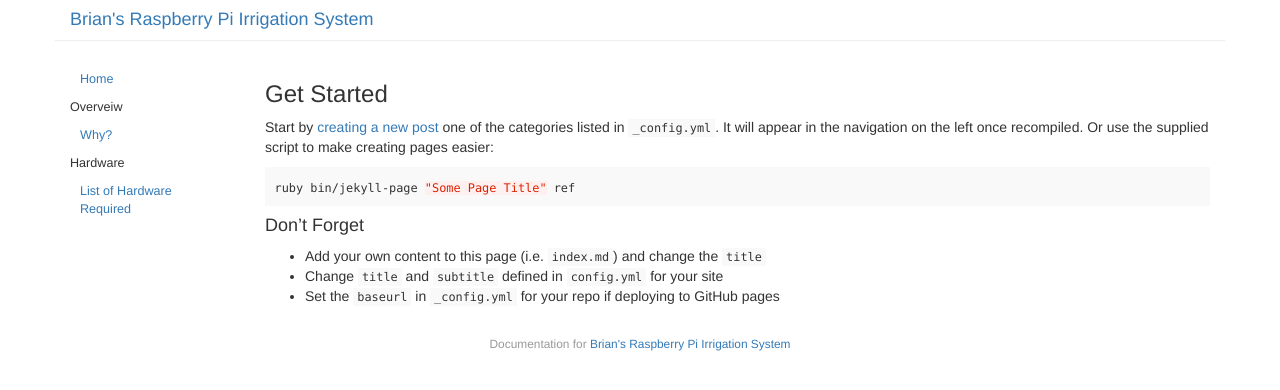
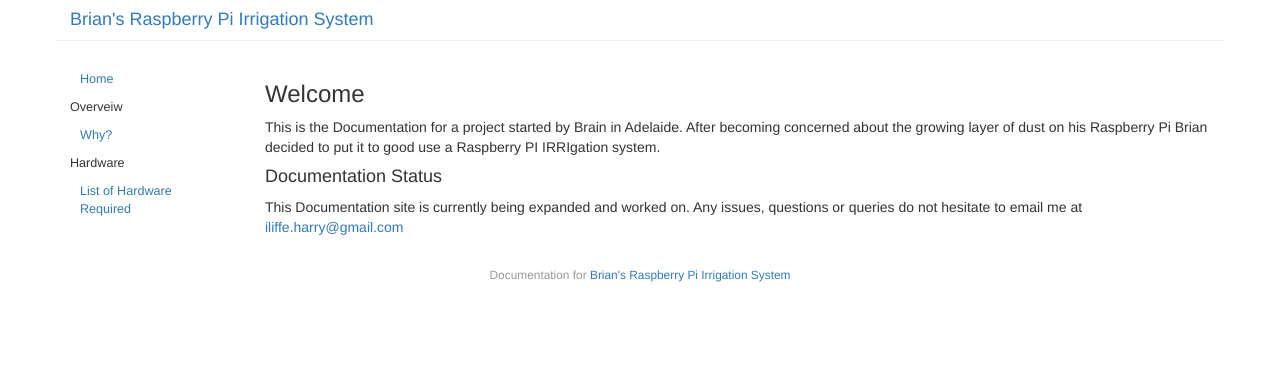
Before and after one commit to FabLabWgtn/BRPIIS, a Jekyll site: the page built from docs/index.md, in a window 1280 px wide. Shown: the top 390 px of the page. Built offline with Jekyll 4.4.1, drawn with Linux system fonts in a browser that asks for light colours.

Commit message:
created a home page

````diff
--- a/docs/index.md
+++ b/docs/index.md
@@ -1,18 +1,13 @@
 ---
 layout: default
-title: "Jekyll Docs Template"
+title: "Brian's Raspberry Pi Irrigation System"
 ---
 
-### Get Started
+### Welcome
 
-Start by [creating a new post](http://jekyllrb.com/docs/posts/) one of the categories listed in `_config.yml`. It will appear in the navigation on the left once recompiled. Or use the supplied script to make creating pages easier:
+This is the Documentation for a project started by Brain in Adelaide. After becoming concerned about the growing layer of dust on his Raspberry Pi Brian decided to put it to good use a Raspberry PI IRRIgation system.
 
-```bash
-ruby bin/jekyll-page "Some Page Title" ref
-```
 
-#### Don't Forget
+#### Documentation Status
 
-- Add your own content to this page (i.e. `index.md`) and change the `title`
-- Change `title` and `subtitle` defined in `config.yml` for your site
-- Set the `baseurl` in `_config.yml` for your repo if deploying to GitHub pages
+This Documentation site is currently being expanded and worked on. Any issues, questions or queries do not hesitate to email me at [iliffe.harry@gmail.com](mailto:iliffe.harry@gmail.com)
````
